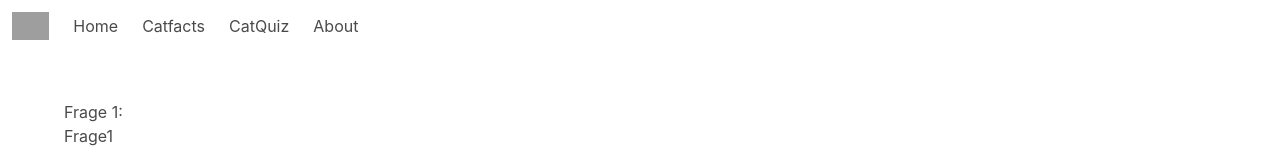
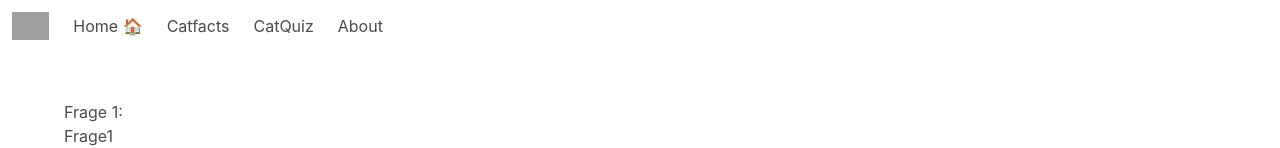
Before and after one commit to sachioweich/otto-test, a Vue app: page /catquiz in a window 1280 px wide. Shown: the top 148 px of the page. Built offline with nearby package versions, Linux system fonts and the light colour scheme; grey boxes are pictures that could not be loaded.

Commit message:
deploy website

```diff
--- a/src/components/Navbar.vue
+++ b/src/components/Navbar.vue
@@ -9,7 +9,7 @@
       </b-navbar-item>
     </template>
     <template slot="start">
-      <b-navbar-item tag="router-link" :to="{path: '/' }">Home</b-navbar-item>
+      <b-navbar-item tag="router-link" :to="{path: '/' }">Home 🏠</b-navbar-item>
       <b-navbar-item tag="router-link" :to="{path: '/catfacts' }">Catfacts</b-navbar-item>
       <b-navbar-item tag="router-link" :to="{path: '/catquiz' }">CatQuiz</b-navbar-item>
       <b-navbar-item tag="router-link" :to="{path: '/about' }">About</b-navbar-item>
--- a/vue.config.js
+++ b/vue.config.js
@@ -4,5 +4,6 @@ module.exports = {
     public: "0.0.0.0:8080",
     disableHostCheck: true
   },
-  publicPath: "/otto-test/"
+  publicPath: "/otto-test/",
+  outputDir: "docs"
 }
```
Also changed, not shown: 7 other files (tests, documents, lock files or other folders).
